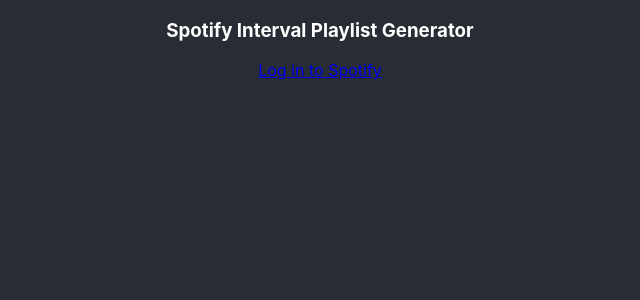
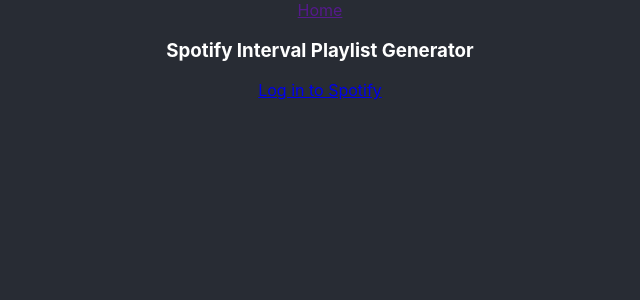
Before and after one commit to anthonybishopric/intervallist, a React (Create React App) app in the folder interval-playlist/: page / in a window 1280 px wide. Shown: the top 300 px of the page, without its empty margins (320-960 px from the left). Built offline with nearby package versions, Linux system fonts and the light colour scheme.

Commit message:
add link to Home

```diff
--- a/interval-playlist/src/App.js
+++ b/interval-playlist/src/App.js
@@ -13,6 +13,7 @@
   return (
     <BrowserRouter>
       <div className="App">
+        <a href={`${process.env.PUBLIC_URL}`}>Home</a>
         <Route path={`${process.env.PUBLIC_URL}/`} exact component={SpotifyComponent}></Route>
         <Route path={`${process.env.PUBLIC_URL}/spotify/callback`} component={SpotifyExchangeCodeForAccessToken}></Route>
         <Route path={`${process.env.PUBLIC_URL}/generate/:playlist_id`} component={GeneratePlaylist}></Route>
```
